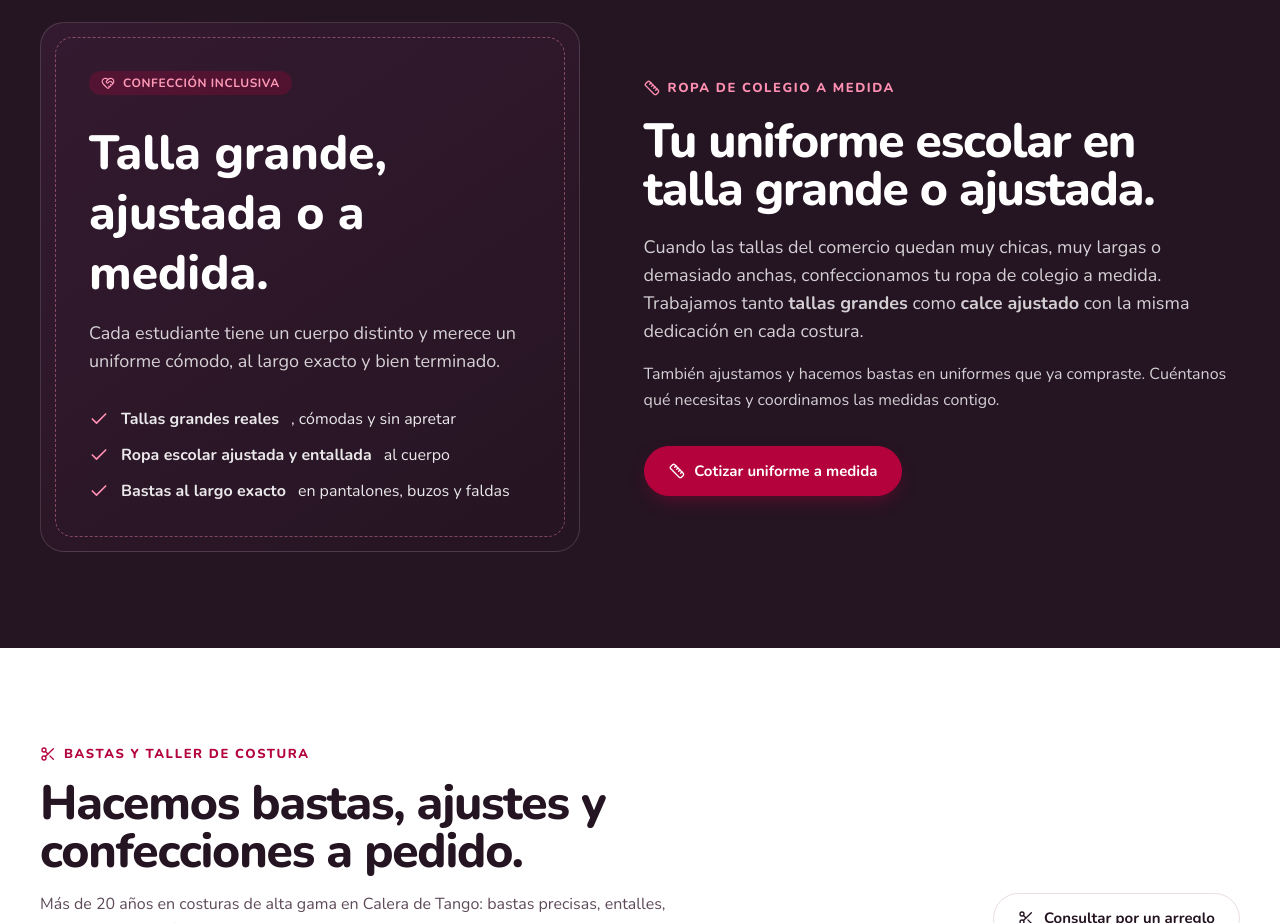
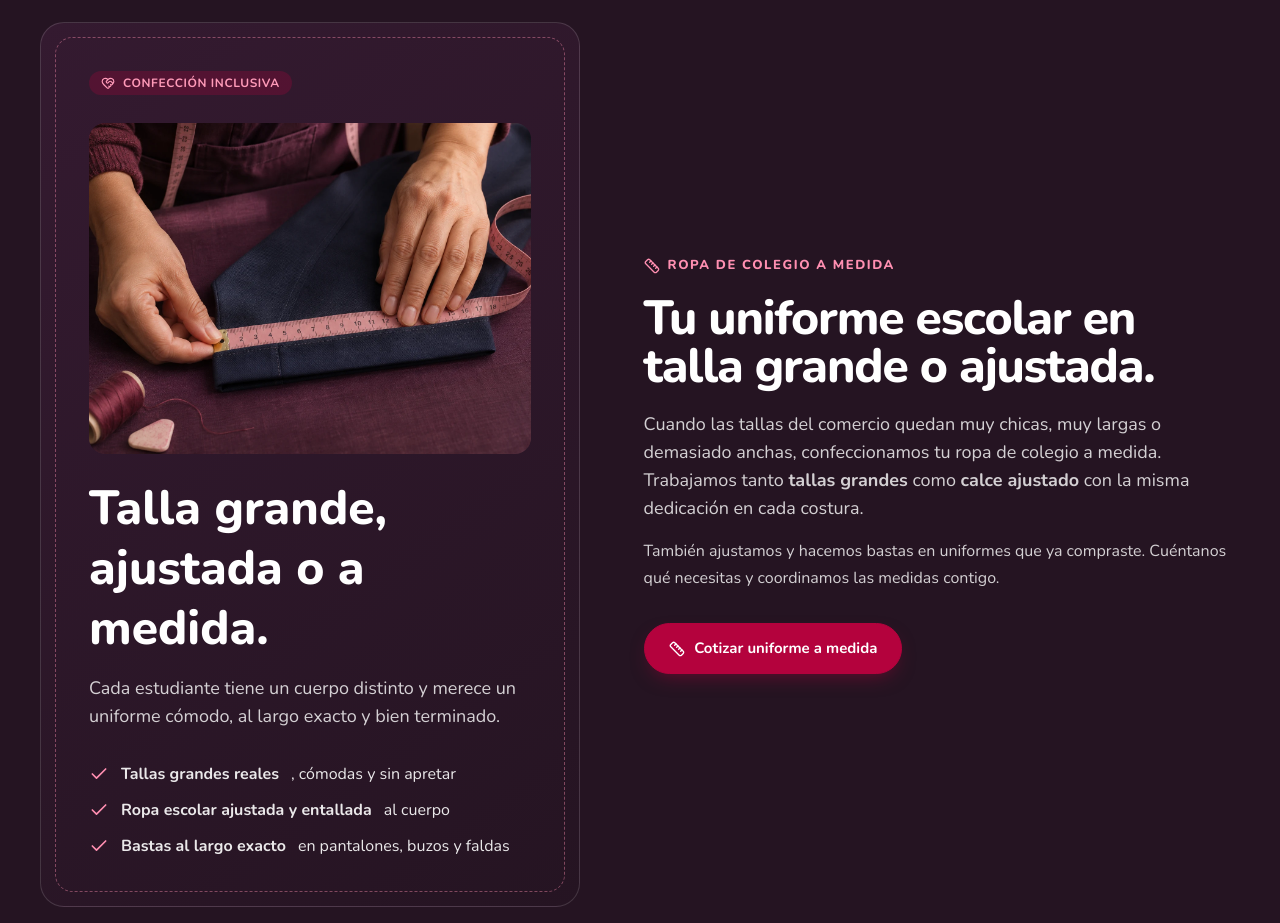
Before and after one commit to websinside/e10adc3949ba59abbe56e057f20f883e-web, a website: page dist/index.html in a window 1280 px wide. Shown: the part 3660-4583 px from the top of the page. Drawn offline with nearby package versions, Linux system fonts and the light colour scheme.

Commit message:
Update Site source

```diff
--- a/dist/index.html
+++ b/dist/index.html
@@ -600,6 +600,7 @@
                 <i data-lucide="heart-handshake" class="w-3.5 h-3.5" aria-hidden="true"></i>
                 Confección inclusiva
               </span>
+              <img src="assets/costuraNathyCostura.webp" width="1448" height="1086" alt="Costura Nathy Costura: toma de medidas para ajustar una prenda" class="w-full h-auto rounded-2xl mt-6" loading="lazy">
               <p class="text-3xl sm:text-5xl font-extrabold leading-tight mt-6">Talla grande, ajustada o a medida.</p>
               <p class="mt-4 text-paper/80 text-base sm:text-lg">Cada estudiante tiene un cuerpo distinto y merece un uniforme cómodo, al largo exacto y bien terminado.</p>
               <ul class="mt-8 space-y-3 text-sm sm:text-base text-paper/90">
```
Also changed, not shown: dist/assets/costuraNathyCostura.webp (added), dist/styles.css, 4 other files.
